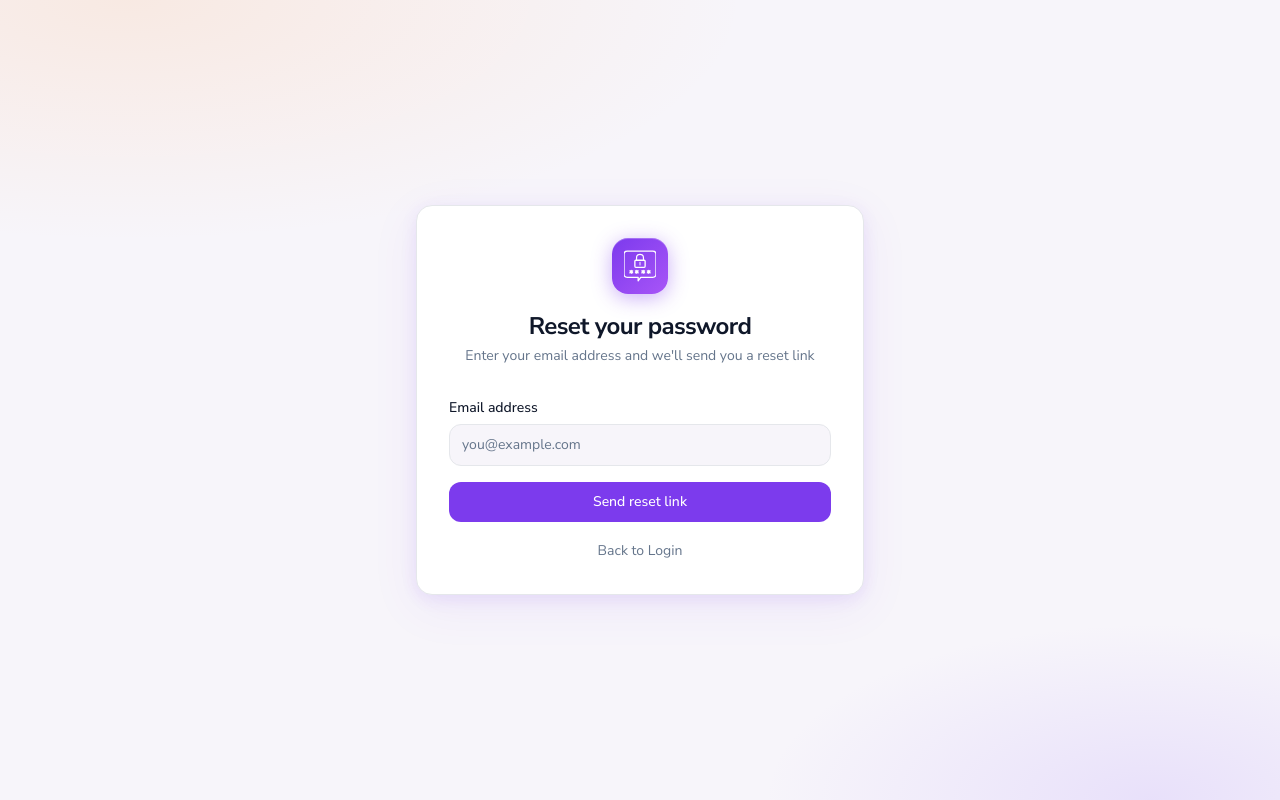
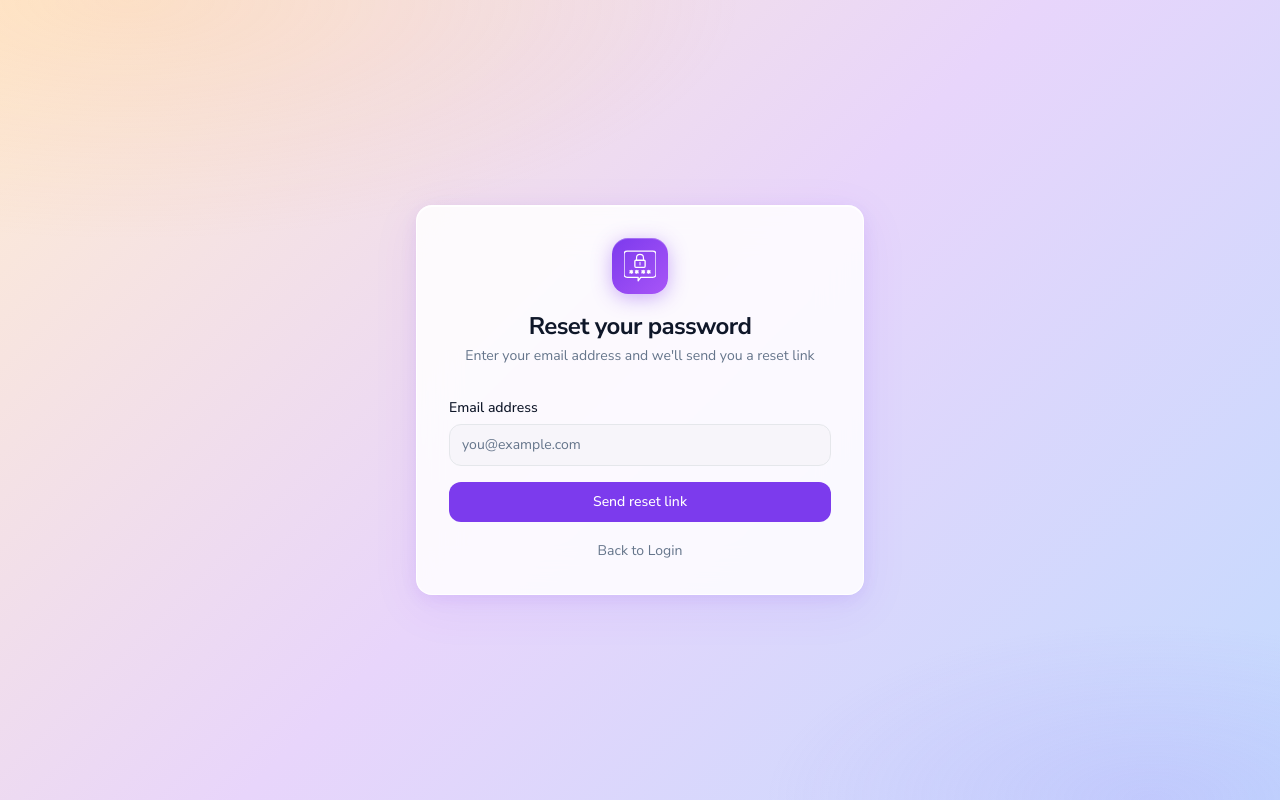
Before and after one commit to SAIROHITH-16/Budget-Buddy, a React (Vite) app: page /forgot-password in a window 1280 px wide. Built offline with nearby package versions, Linux system fonts and the light colour scheme; no server answers; the HTML template or start-up script is replaced by a standard one.

Commit message:
fix: match ForgotPassword background and card style to Login page

```diff
--- a/src/pages/ForgotPassword.tsx
+++ b/src/pages/ForgotPassword.tsx
@@ -64,7 +64,7 @@ export default function ForgotPassword() {
   // ---------------------------------------------------------------------------
   return (
     <div
-      className="flex min-h-screen items-center justify-center bg-background px-4"
+      className="flex min-h-screen items-center justify-center bg-transparent px-4"
       style={{
         backgroundImage: [
           "radial-gradient(ellipse 80% 50% at 10% 0%, rgba(255,180,120,0.18) 0%, transparent 60%)",
@@ -73,13 +73,16 @@ export default function ForgotPassword() {
       }}
     >
       <div
-        className="w-full max-w-md rounded-2xl border border-border bg-card p-8"
+        className="w-full max-w-md rounded-2xl p-8"
         style={{
+          background: "rgba(255,255,255,0.85)",
+          border: "1px solid rgba(255,255,255,0.95)",
           boxShadow: [
             "0 4px 16px rgba(124,58,237,0.10)",
             "0 12px 48px rgba(124,58,237,0.08)",
             "inset 0 1px 0 rgba(255,255,255,1)",
-          ].join(", ")
+          ].join(", "),
+          backdropFilter: "blur(20px)",
         }}
       >
         {/* ---------------------------------------------------------------- */}
```
